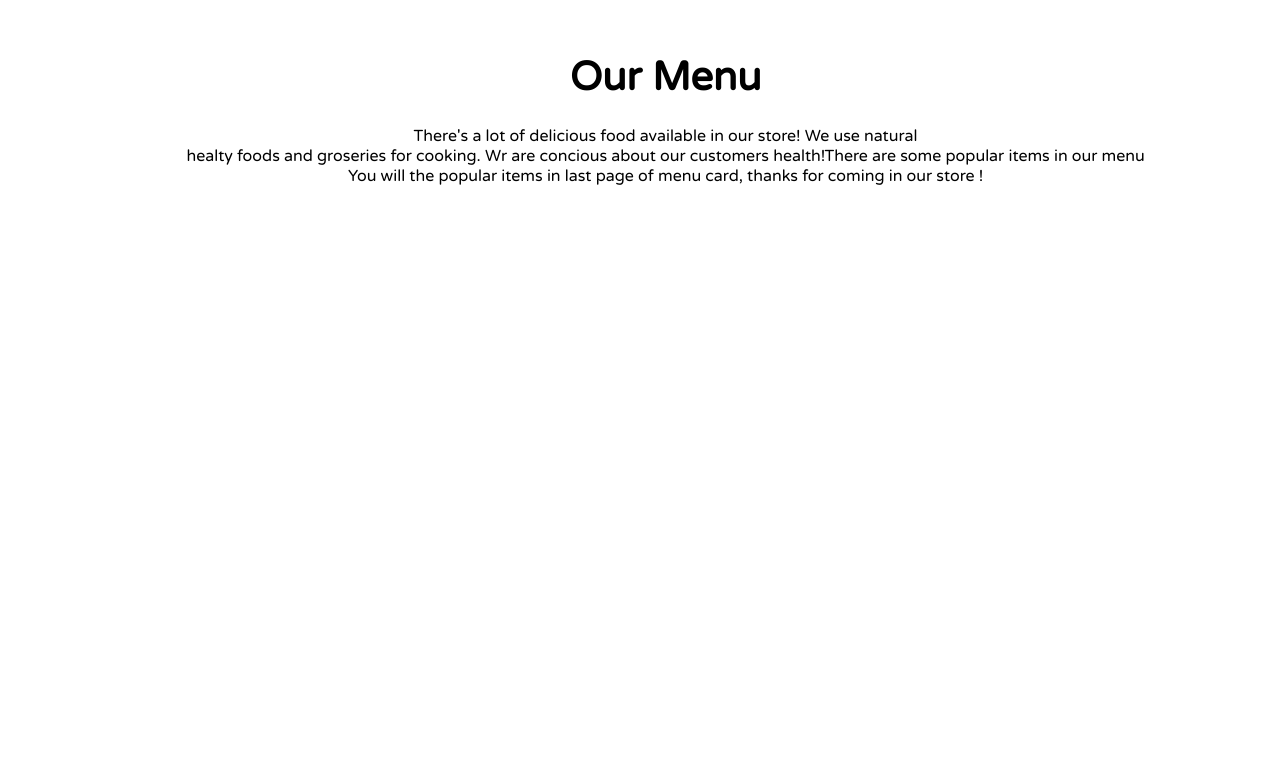
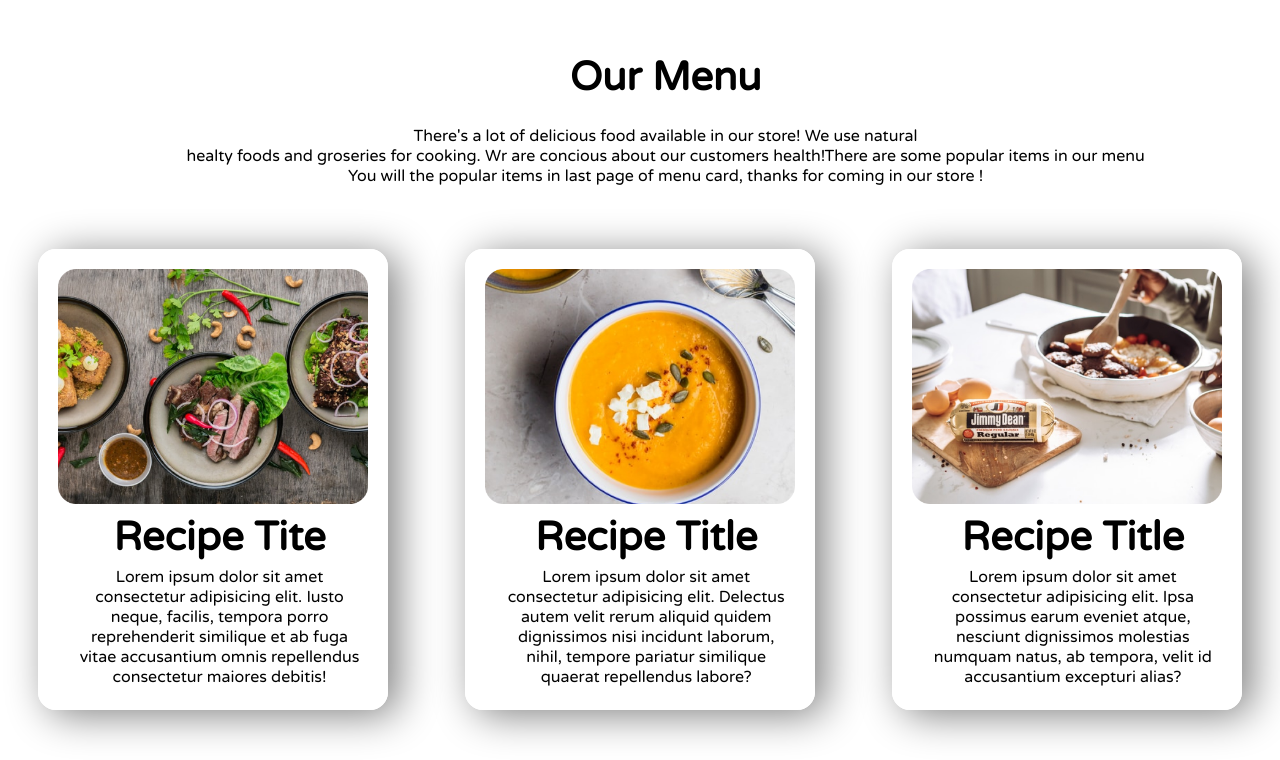
Before and after one commit to Galib1122/assignment-one, a plain HTML site: page index.html in a window 1280 px wide. Shown: the part 1271-2031 px from the top of the page. Before the commit the page ends 1470 px from the top, so only its background shows below. Drawn offline with Linux system fonts and the light colour scheme.

Commit message:
card-part-done

```diff
--- a/index.html
+++ b/index.html
@@ -63,7 +63,7 @@
             <a class="btn-link" href="https://www.facebook.com/jabidhasan.galib.1">Contact Us</a>
         </div>
     </section>
-    <article >
+    <article  class="third-banner">
       <div class="center-txt">
 
         <h1 class="font">Our Menu </h1>
@@ -72,6 +72,24 @@
         </div>
     </article>
 
+    <section class="flex-card">
+        <div class="card">
+            <img src="images/food/Project Cover1.jpg" alt="" class="card-img">
+            <h1 class="font center-txt"><b>Recipe Tite</b></h1>
+            <p class="center-txt">Lorem ipsum dolor sit amet consectetur adipisicing elit. Iusto neque, facilis, tempora porro reprehenderit similique et ab fuga vitae accusantium omnis repellendus consectetur maiores debitis!</p>
+        </div>
+        <div class="card">
+          <img src="images/food/Project Cover.png" alt="" class="card-img">
+          <h1 class="font center-txt">Recipe Title</h1>
+          <p class="center-txt">Lorem ipsum dolor sit amet consectetur adipisicing elit. Delectus autem velit rerum aliquid quidem dignissimos nisi incidunt laborum, nihil, tempore pariatur similique quaerat repellendus labore?</p>
+        </div>
+        <div class="card">
+            <img src="images/food/Project Cover.jpg" alt="" class="card-img">
+            <h1 class="font center-txt">Recipe Title</h1>
+            <p class="center-txt">Lorem ipsum dolor sit amet consectetur adipisicing elit. Ipsa possimus earum eveniet atque, nesciunt dignissimos molestias numquam natus, ab tempora, velit id accusantium excepturi alias?</p>
+        </div>
+
+    </section>
 
 
 </body>
--- a/style.css
+++ b/style.css
@@ -75,6 +75,9 @@ header{
     margin-bottom: 100px;
 
 }
+.third-banner{
+    margin-bottom: 50px;
+}
 .center-txt{
     text-align: center;
 }
@@ -82,3 +85,21 @@ header{
     width: 100%;
     text-align: center;
 }
+.flex-card{
+ display: flex;
+ justify-content: space-around;
+}
+.card:hover{
+    box-shadow: 10px 10px 20px grey;
+}
+.card{
+    width: 350px;
+    cursor: pointer;
+    border: 20px solid white;
+    border-radius: 18px;
+    box-shadow: 10px 5px 40px grey;
+    margin-bottom: 50px;
+}
+.card-img{
+    width: 100%;
+}
```
